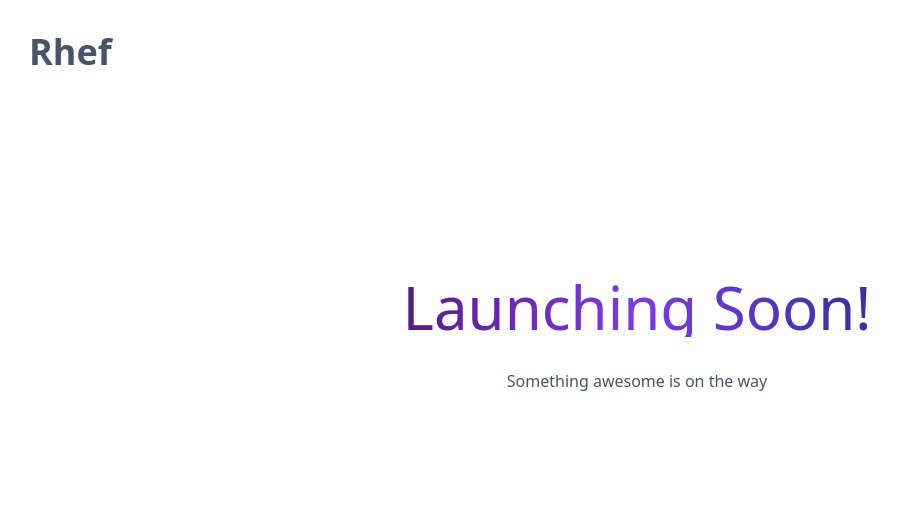
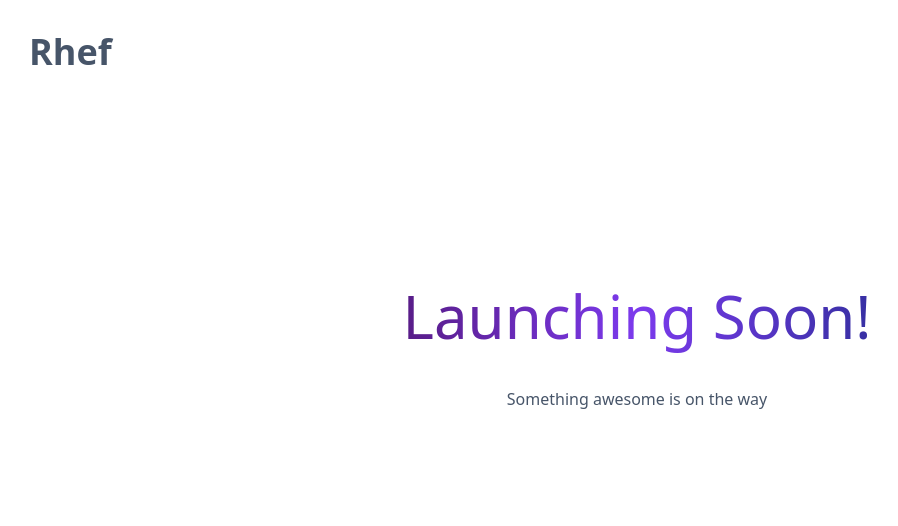
Before and after one commit to rheflink/teaser, a website: page index.html in a window 1280 px wide. Shown: the whole page, without its empty margins (3-901 px from the left). Drawn offline with nearby package versions, Linux system fonts and the light colour scheme; files that its build step writes are made by us from their sources.

Commit message:
fix: add arbitrary line height

```diff
--- a/index.html
+++ b/index.html
@@ -14,7 +14,7 @@
     <main class="grid grid-rows-3 grid-cols-1 justify-items-center justify-stretch gap-8">
         <h3 class="justify-self-start p-8 text-slate-600">Rhef</h3>
         <div class="text-center">
-            <p class="intro-main">Launching Soon!</p>
+            <p class="intro-main leading-[1.3]">Launching Soon!</p>
             <p class="intro-desc">Something awesome is on the way</p>
         </div>
         <div class="text-center text-indigo-400">&nbsp;</div>
```
